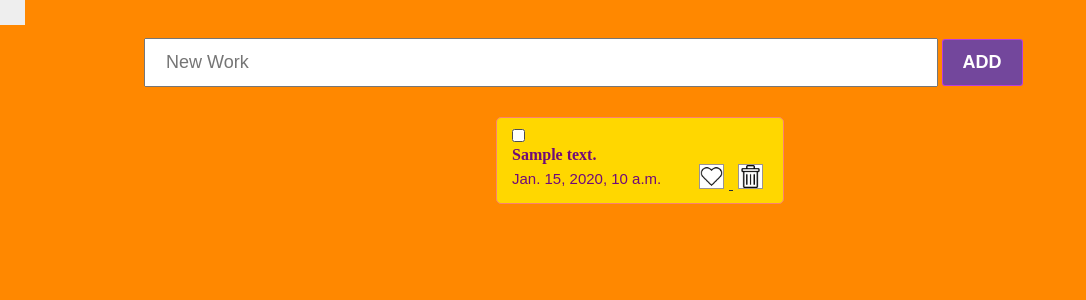
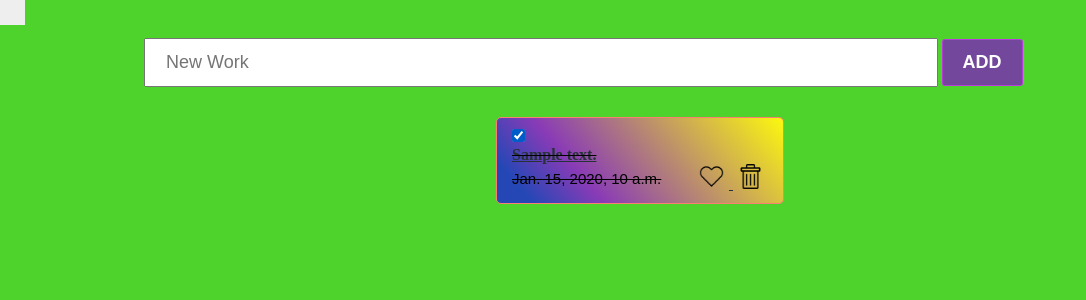
Before and after one commit to aizikos/ToDo_project, a Django app: page / in a window 1280 px wide. Shown: the top 300 px of the page, without its empty margins (0-1086 px from the left). Run offline with Django 4.2, Linux system fonts and the light colour scheme; tables that the repository leaves empty hold one stand-in row (values such as "Sample post").

Commit message:
added delete and unmark

```diff
--- /dev/null
+++ b/main/static/styles/collor.css
@@ -0,0 +1,3 @@
+body{
+    background-color: rgb(78, 211, 45);
+}
--- a/main/static/styles/color.css
+++ /dev/null
@@ -1,3 +0,0 @@
-body{
-    background-color: rgb(255, 136, 0);
-}
--- a/main/static/styles/style.css
+++ b/main/static/styles/styll.css
@@ -52,19 +52,20 @@ section {
     border: 1px solid salmon;
     border-radius: 5px;
     width: 24%;
-    background-color: blue;
+    background: rgb(46, 223, 247);
     padding: 10px 15px;
     margin-bottom: 20px;
 }
 
 .todo_item.done{
-    background-color: gold;
+    background: rgb(143, 142, 138);
     text-decoration: linen;
     color: rgb(214, 105, 16);
 }
 
 .todo_item.done h4, .todo_item.done p, .todo_item.done span{
-    color: rgb(112, 11, 121);
+    color: rgb(20, 20, 20);
+    text-decoration: line-through;
 }
 
 .todo_item.mark{
@@ -107,6 +108,4 @@ section {
     height: 25px;
     margin: 0 5px;
     cursor: pointer;
-    border: 1px solid rgb(153, 148, 148);
-    background-color: white;
 }
--- a/main/templates/index.html
+++ b/main/templates/index.html
@@ -6,11 +6,11 @@
     <meta charset="UTF-8">
     <meta http-equiv="X-UA-Compatible" content="IE=edge" method="POST">
     <meta name="viewport" content="width=device-width, initial-scale=1.0">
-    <title>Document</title>
+    <title>ToDo</title>
     <!--<link rel="stylesheet" href="./styles/checkbox.css">-->
-    <link rel="stylesheet" href="{% static 'styles/style.css' %}"/>
+    <link rel="stylesheet" href="{% static 'styles/styll.css' %}"/>
     <link rel="stylesheet" href="{% static 'styles/checkbox.css' %}">
-    <link rel="stylesheet" href="{% static 'styles/color.css' %}">-->
+    <link rel="stylesheet" href="{% static 'styles/collor.css' %}">-->
 
 </head>
 <body>
@@ -29,14 +29,22 @@
             {% for todo in todo_list %}
             <div class="todo_item
             {% if todo.is_favorite %}
+            mark
+            {% endif %}
+
+            {% if todo.is_closed %}
             done
             {% endif %}">
 
                 <label class="checkbox_conteiner">
-                    <input type="checkbox">
+                    <input type="checkbox"
+                    {% if todo.is_closed %}
+                    checked
+                    {% endif %}
+                    >
                     <span class="checkmark"></span>
                 </label>
-                <h4>{{ todo.text }}</h4>
+                <h4><a href="{% url 'close-todo' todo.id %}">{{ todo.text }}</a></h4>
                 <div class="todo_item_footer">
                     <p>{{ todo.date }}</p>
                     <div class="action_buttons">
--- a/main/views.py
+++ b/main/views.py
@@ -31,6 +31,11 @@ def mark_todo(request,id):
     todo.save()
     return redirect(homepage)
 
+def close_todo(request,id):
+     todo = TODO.objects.get(id=id)
+     todo.is_closed= not todo.is_closed
+     todo.save()
+     return redirect (homepage)
 
 
 # Create your views here.
--- a/todo/urls.py
+++ b/todo/urls.py
@@ -33,6 +33,7 @@ urlpatterns = [
     path("meet/",meet,name="meet"),
     path("add-todos/",add_todos,name="add-todos"),
     path("add-habits/",add_habits,name="add-habits"),
+    path("close-todo/<id>/",close_todo,name="close-todo")
 
 
 ]   + static(settings.STATIC_URL,document_root= settings.STATIC_ROOT) \
```
